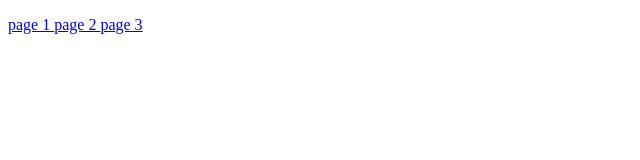
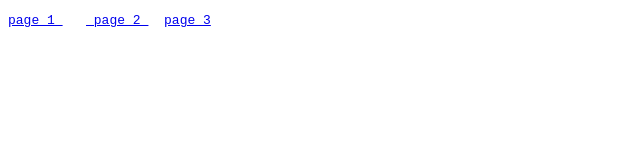
Before and after one commit to wilbill/wilbill.github.io, a plain HTML site: page index.html in a window 1280 px wide. Shown: the whole page, without its empty margins (0-640 px from the left). Drawn offline with Linux system fonts and the light colour scheme.

Commit message:
changed to pre

```diff
--- a/index.html
+++ b/index.html
@@ -4,7 +4,7 @@
     <meta charset="UTF-8">
     <meta name="viewport" content="width=device-width, initial-scale=1.0">
     <title>Document</title>
-    <p><a href="#">page 1 </a>   <a href="#"> page 2 </a>  <a href="#">page 3</a></p>
+    <pre><a href="#">page 1 </a>   <a href="#"> page 2 </a>  <a href="#">page 3</a></pre>
 </head>
 <body>
 
```
